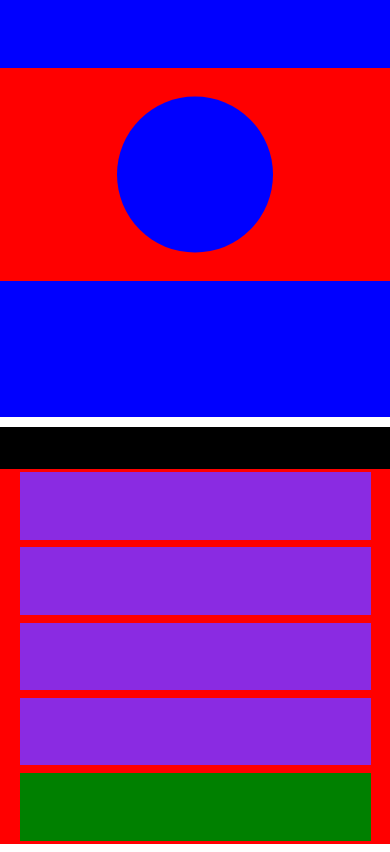
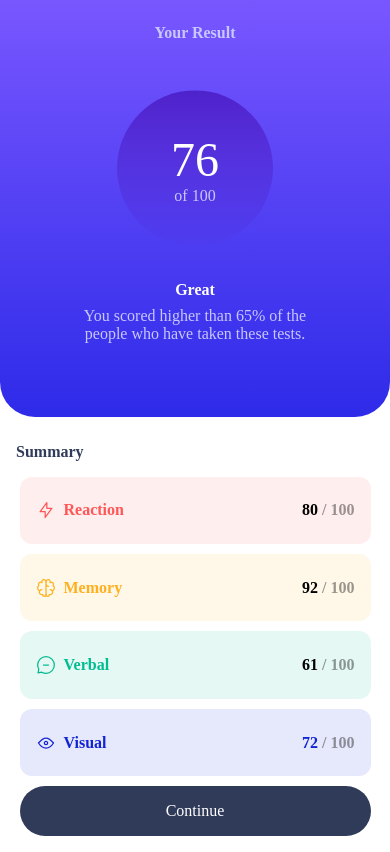
Before and after one commit to MHA2001/results_summary, a plain HTML site: page index.html in a window 390 px wide. Drawn offline with Linux system fonts and the light colour scheme.

Commit message:
Complete main style for mobile screen

```diff
--- a/index.html
+++ b/index.html
@@ -14,6 +14,7 @@
     *{
       box-sizing: border-box;
       margin:0;
+      font-size: 16px;
     }
     main{
       display: flex;
@@ -25,46 +26,60 @@
     }
     main section{
       max-width: 400px;
+      width: 100%;
     }
     .overall{
-      background-color: red;
-      width: 100%;
-      height: 50%;
+      background: linear-gradient(to top, hsl(241, 81%, 54%),hsl(252, 100%, 67%));
+      flex: 1 1 auto;
       display: flex;
       flex-direction: column;
-      justify-content: space-around;
+      justify-content: space-between;
       align-items: center;
       text-align: center;
-      gap:5px
+      gap:5px;
+      border-radius: 0px 0px 35px 35px;
+      padding-bottom: 1.5rem;
     }
     #o-title{
       flex: 1;
-      width: 100%;
-      background-color: blue;
+      width: 60%;
+      margin-top: 1.5rem;
+      color:hsl(241, 100%, 89%)
     }
     #circle{
+      display: flex;
+      flex-direction: column;
+      justify-content: center;
+      align-items: center;
       flex:3;
       width: 40%;
-      background-color: blue;
       clip-path: circle();
+      color:hsl(241, 100%, 89%);
+      background: linear-gradient(hsla(256, 72%, 46%, 1),hsla(241, 72%, 46%, 0));
+      margin-bottom: 1.5rem;
+    }
+    #circle span{
+      font-size: 3rem;
+      color: white;
+    }
+    .overall div:nth-child(3){
+      color: white;
+      width: 60%;
+      flex:2;
+    }
+    .overall div:nth-child(3) p{
+      color:hsl(241, 100%, 89%);
+      margin-top: 0.5rem;
 
     }
-    .overall div:nth-child(3){
-      width: 100%;
-      flex:2;
-      background-color: blue;
-    }
-
     .summary{
-      background-color: red;
-      width:100%;
-      height: 50%;
+      flex: 1 1 auto;
     }
 
     .summary h2{
-      background-color: black;
       width: 100%;
-      height: 10%;
+      margin: 1rem;
+      color: hsl(224, 30%, 27%);
     }
     #flex-box{
       display: flex;
@@ -73,19 +88,67 @@
       height: 90%;
       justify-content: space-around;
       align-items: center;
-      gap:1px
+      gap:10px
     }
     .item{
+      display: flex;
       background-color: blueviolet;
       width: 90%;
       height: 18%;
+      justify-content: space-between;
+      align-items: center;
+      padding: 0px 1rem;
+      border-radius: 0.75rem;
+    }
+    .item div{
+      display: flex;
+      justify-content: center;
+      align-items: center;
+    }
+    .item div h4{
+      display: inline;
+      margin-left:.5rem
+    }
+    .item p{
+      font-weight: 600;
+    }
+    .item p span{
+      color: rgba(1, 1, 1, 0.4);
     }
 
-
+    .react{
+      background-color: hsla(0, 100%, 67%, 0.1);
+    }
+    .react div{
+      color:hsla(0, 100%, 67%);
+    }
+    .mem{
+      background-color: hsla(39, 100%, 56%, 0.1);
+    }
+    .mem div{
+      color: hsla(39, 100%, 56%);
+    }
+    .verb{
+      background-color: hsla(166, 100%, 37%, 0.1);
+    }
+    .verb div{
+      color: hsla(166, 100%, 37%);
+    }
+    .visu{
+      background-color: hsla(234, 85%, 45%, 0.1);
+    }
+    .visu{
+      color: hsla(234, 85%, 45%);
+    }
     #button{
-      background-color: green;
-      height: 18%;
+      font-weight: 600px;
+      text-align: center;
+      color: white;
+      background-color:hsl(224, 30%, 27%);
       width: 90%;
+      border-radius: 2rem;
+      padding: 1rem 0;
+      margin-bottom: 1rem;
     }
 
   </style>
@@ -94,23 +157,48 @@
 <body>
   <main>
     <section class="overall">
-      <h3 id="o-title"></h3>
-      <div id="circle"></div>
+      <h3 id="o-title">Your Result</h3>
+      <div id="circle">  <span>76</span> of 100 </div>
       <div>
-        <h2></h2>
-        <p></p>
+        <h2>Great</h2>
+        <p>You scored higher than 65% of the people who have taken these tests.</p>
       </div>
     </section>
 
 
     <section class="summary">
-      <h2></h2>
+      <h2>Summary</h2>
       <div id="flex-box">
-        <div class="item"></div>
-        <div class="item"></div>
-        <div class="item"></div>
-        <div class="item"></div>
-        <div id="button"></div>
+        <div class="item react">
+          <div>
+            <img src="./assets/images/icon-reaction.svg">
+            <h4>Reaction</h4>
+          </div>
+          <p class="scor">80<span> / 100</span></p>
+        </div>
+        <div class="item mem">
+          <div>
+            <img src="./assets/images/icon-memory.svg">
+            <h4>Memory</h4>
+          </div>
+          <p class="scor">92<span> / 100</span></p>
+        </div>
+        <div class="item verb">
+          <div>
+          <img src="./assets/images/icon-verbal.svg">
+          <h4>Verbal</h4>
+          </div>
+          <p class="scor">61<span> / 100</span></p>
+        </div>
+        <div class="item visu">
+          <div>
+            <img src="./assets/images/icon-visual.svg">
+            <h4>Visual</h4>
+          </div>
+          <p class="scor">72<span> / 100</span></p>
+        </div>
+
+        <div id="button">Continue</div>
       </div>
     </section>
   </main>
```
